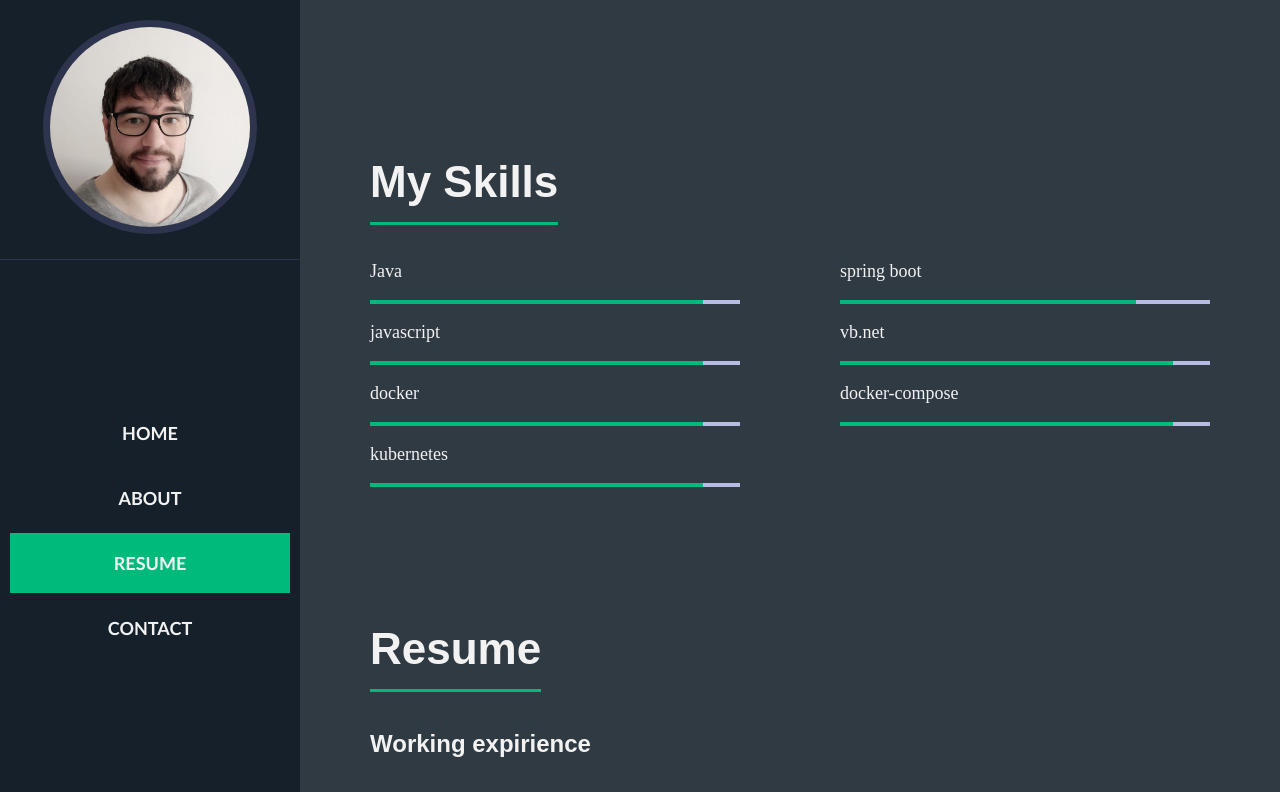
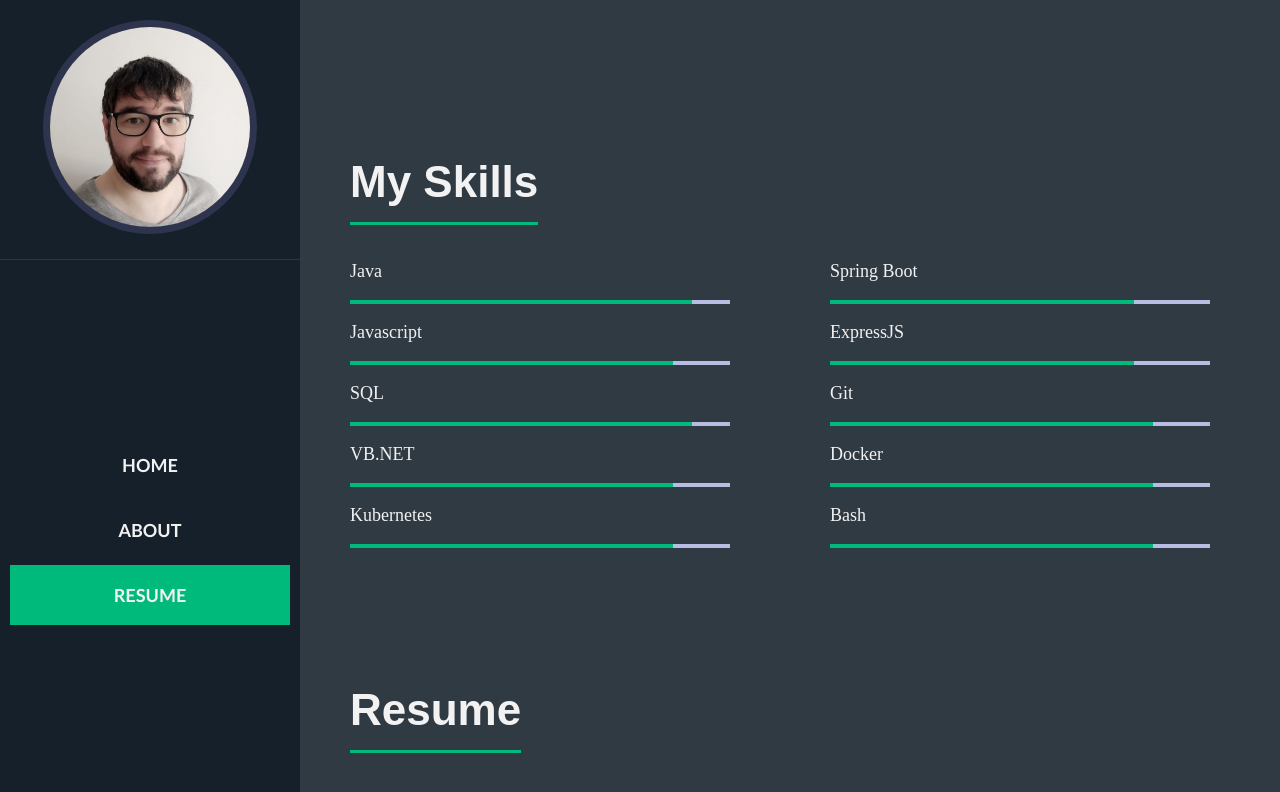
Before and after one commit to fxbp/my-web-resume2, a React (Create React App) app: page /resume in a window 1280 px wide. Shown: the top 792 px of the page. Built offline with nearby package versions, Linux system fonts and the light colour scheme.

Commit message:
[FEAT] Skills are shown properly in 1 column in reduced window size. Resume items are shown up to down instead of side by syde. Sidebar is hidding when md size is reached

```diff
--- a/src/App.css
+++ b/src/App.css
@@ -1,5 +1,11 @@
 .content {
   overflow: hidden;
+  padding-left: 300px !important;
+}
+
+.content-full {
+  padding-left: 0 !important;
+  padding: 20px
 }
 
 .contentSection {
@@ -23,7 +29,7 @@
 .app {
   display: flex;
   position:relative;
-  padding-left: 300px;
+
 }
 
 
@@ -50,7 +56,9 @@ body {
 }
 
 
-
+.sidebar-left {
+  left: -300px !important;
+}
 
 .sidebar{
 
@@ -62,6 +70,7 @@ body {
   position:fixed;
   left: 0;
   top: 0;
+  transition: left 0.5s ease-in-out;
   z-index:1009;
 }
 
--- a/src/App.tsx
+++ b/src/App.tsx
@@ -28,7 +28,7 @@ function App() {
 
                     <Route path="/about" element={<About />} />
                     <Route path ="/resume" element={<Resume />} />
-                    <Route path="/contact" element={<Test />} />
+                    {/* <Route path="/contact" element={<Test />} /> */}
                 </Routes>
             </Layout>
         </Router>
--- a/src/components/AboutInfo.tsx
+++ b/src/components/AboutInfo.tsx
@@ -53,14 +53,15 @@ function AboutInfo() {
         }
         setInfo(newData)
 
-    },[info]);
+    },[]);
 
     return (
         <div >
             <h3>Hi, I am <span className='colorTheme'>Francesc Bullich</span></h3>
             <p>I am passionate about the world of computing. Throughout my professional life I have worked in different sectors, but what I like the most is software development.</p>
             <p>I like to work in a group and share knowledge while expressing my point of view.</p>
-            <p>I try to improve as a professional by exploring new challenges and learning from my teammates.</p>            <List>
+            <p>I try to improve as a professional by exploring new challenges and learning from my teammates.</p>
+            <List>
                 {
                     info.map((item,key) => {
                         console.log(item)
--- a/src/components/Layout.tsx
+++ b/src/components/Layout.tsx
@@ -1,16 +1,41 @@
-import React from 'react'
+import React, { useEffect, useState } from 'react'
 
-import Sidebar2 from './Sidebar2'
+import Sidebar from './Sidebar'
 
 import "../App.css"
 
 function Layout(props: any) {
     console.log(props)
+
+    const [windowSmall, setWindowSmall] = useState(false);
+
+    useEffect(() => {
+        window.addEventListener('resize', handleResize);
+        return () => {
+            window.removeEventListener('resize', handleResize);
+        }
+    });
+
+    function handleResize() {
+
+        if(window.innerWidth >= 1200 && windowSmall){
+            setWindowSmall(false);
+            console.log("ha canviat a gran")
+        }
+        else if(window.innerWidth < 1200 && !windowSmall){
+            setWindowSmall(true)
+            console.log("ha canviat a petit")
+        }
+
+    }
+
     return (
 
             <div className="app">
-                <Sidebar2 />
-                <main className='content'>
+                <Sidebar
+                    windowSmall={windowSmall}
+                />
+                <main className={windowSmall?'content-full content':'content'}>
                     {props.children}
 
                 </main>
--- a/src/components/Sidebar.tsx
+++ b/src/components/Sidebar.tsx
@@ -1,29 +1,51 @@
+import {List, ListItem } from '@material-ui/core'
 import React from 'react'
+import { SidebarData } from "./SidebarData"
+import { useNavigate } from 'react-router-dom'
+
+
 import "../App.css"
+import SidebarHeader from './SidebarHeader'
 
-import { SidebarData } from "./SidebarData"
 
-function Sidebar() {
+interface SidebarProps{
+    windowSmall: boolean
+}
+
+function Sidebar( { windowSmall }: SidebarProps ) {
+
+    const history = useNavigate();
+
     return (
-        <div className='sidebar'>
+        <nav className={ windowSmall?'sidebar md sidebar-left':'sidebar md ' }>
+            <div className='sidebar-inner'>
+                <SidebarHeader />
+                <div className='sidebar-content'>
+                <List className='sidebarList'>
+                    {
+                        SidebarData.map((item,key) =>{
+                            return (
+                                <ListItem
+                                    id={window.location.pathname === item.link? "active":""}
+                                    key={key}
+                                    className="row"
+                                    onClick={() => history(item.link)}
+                                    >
 
-            <ul className='sidebarList'>
-            {
+                                    <div className="title">
+                                        {item.title}
+                                    </div>
+                                </ListItem>
+                            )
+                        })
+                    }
+                </List>
+                </div>
+                <div>
 
-                SidebarData.map((item, key) => {
-                    return (<li
-                                id={window.location.pathname === item.link? "active":""}
-                                className="row"
-                                key={key}
-                                onClick={() => {window.location.pathname = item.link}}>
-                            <div id="title">{item.title}</div>
-                        </li>
-                    )
-                })
-            }
-            </ul>
-
-        </div>
+                </div>
+            </div>
+        </nav>
     )
 }
 
--- a/src/components/Sidebar2.tsx
+++ /dev/null
@@ -1,73 +0,0 @@
-import {List, ListItem } from '@material-ui/core'
-import React, { useEffect, useState } from 'react'
-import { SidebarData } from "./SidebarData"
-import { useNavigate } from 'react-router-dom'
-
-
-import "../App.css"
-import SidebarHeader from './SidebarHeader'
-
-function Sidebar2() {
-
-    const history = useNavigate();
-
-    const [windowSmall, setWindowSmall] = useState(false);
-
-    useEffect(() => {
-
-
-
-        window.addEventListener('resize', handleResize);
-        return () => {
-            window.removeEventListener('resize', handleResize);
-        }
-    });
-
-    function handleResize() {
-
-        if(window.innerWidth >= 1200 && windowSmall){
-            setWindowSmall(false);
-            console.log("ha canviat a gran")
-        }
-        else if(window.innerWidth < 1200 && !windowSmall){
-            setWindowSmall(true)
-            console.log("ha canviat a petit")
-        }
-
-    }
-
-
-    return (
-        <nav className='sidebar md'>
-            <div className='sidebar-inner'>
-                <SidebarHeader />
-                <div className='sidebar-content'>
-                <List className='sidebarList'>
-                    {
-                        SidebarData.map((item,key) =>{
-                            return (
-                                <ListItem
-                                    id={window.location.pathname === item.link? "active":""}
-                                    key={key}
-                                    className="row"
-                                    onClick={() => history(item.link)}
-                                    >
-
-                                    <div className="title">
-                                        {item.title}
-                                    </div>
-                                </ListItem>
-                            )
-                        })
-                    }
-                </List>
-                </div>
-                <div>
-
-                </div>
-            </div>
-        </nav>
-    )
-}
-
-export default Sidebar2
--- a/src/components/SidebarData.tsx
+++ b/src/components/SidebarData.tsx
@@ -13,9 +13,5 @@ export const SidebarData = [
     {
         title: "Resume",
         link: "/resume"
-    },
-    {
-        title: "Contact",
-        link: "/contact"
     }
 ]
--- a/src/components/Skills.tsx
+++ b/src/components/Skills.tsx
@@ -14,28 +14,40 @@ const skillData:SkillInfo[] = [
         value: 90
     },
     {
-        name: "spring boot",
+        name: "Spring Boot",
         value: 80
     },
     {
-        name: "javascript",
+        name: "Javascript",
+        value: 85
+    },
+    {
+        name: "ExpressJS",
+        value: 80
+    },
+    {
+        name: "SQL",
         value: 90
     },
     {
-        name: "vb.net",
-        value: 90
+        name: "Git",
+        value: 85
     },
     {
-        name: "docker",
-        value: 90
+        name: "VB.NET",
+        value: 85
     },
     {
-        name: "docker-compose",
-        value: 90
+        name: "Docker",
+        value: 85
     },
     {
-        name: "kubernetes",
-        value: 90
+        name: "Kubernetes",
+        value: 85
+    },
+    {
+        name: "Bash",
+        value: 85
     }
 ]
 
@@ -55,7 +67,7 @@ function Skills() {
             {
                 skillData.map((element:SkillInfo,key) => {
                     return(
-                        <Grid key={key} item sm={12} md={6} className="skillItem" >
+                        <Grid key={key} item xs={12}  md={6} className="skillItem" >
                             <p>{element.name}</p>
                             <LinearProgress variant='determinate' value={element.value}  className="skillBar" />
                         </Grid>
--- a/src/components/Timeline/CustomTimelineItem.css
+++ b/src/components/Timeline/CustomTimelineItem.css
@@ -9,7 +9,7 @@
 }
 
 .timeLapse{
-    min-width: 300px;
+
     margin-left: 10px;
 
 }
--- a/src/components/Timeline/CustomTimelineItem.tsx
+++ b/src/components/Timeline/CustomTimelineItem.tsx
@@ -1,3 +1,4 @@
+import { Grid } from '@material-ui/core'
 import React from 'react'
 
 
@@ -8,16 +9,17 @@ import './CustomTimelineItem.css'
 
 function CustomTimelineItem({timeLapse, title, name, description}:TimelineInfo) {
     return (
-        <div className='timelineItem'>
-            <div className="timeLapse">
+        <Grid container className='timelineItem' >
+            <Grid item  className="timeLapse" >
                 <h6>{timeLapse}</h6>
-            </div>
-            <div   className='timelineItemContent'>
+            </Grid>
+            <Grid item className='timelineItemContent'>
                 <h5>{name}</h5>
                 <h6>{title}</h6>
                 <p>{description}</p>
-            </div>
-        </div>
+            </Grid>
+        </Grid>
+
     )
 }
 
--- a/src/pages/Resume.tsx
+++ b/src/pages/Resume.tsx
@@ -10,7 +10,7 @@ function Resume() {
         <>
             <div  className='contentSection'>
                 <div className='contentTitle' >
-                    <h2><span>My Skills</span></h2>
+                    <h2><span className=''>My Skills</span></h2>
                 </div>
                 <Box flexGrow={1}>
                     <Skills />
```
